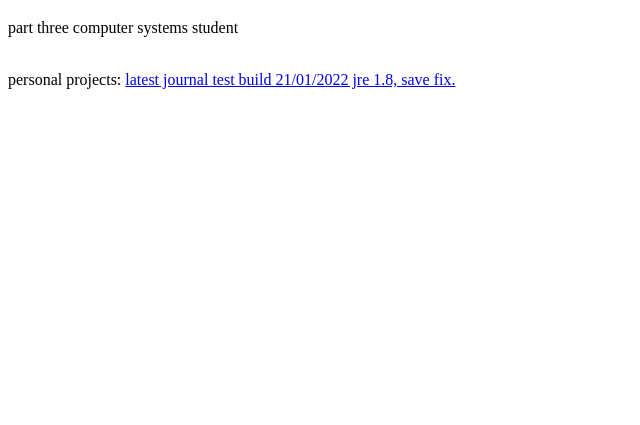
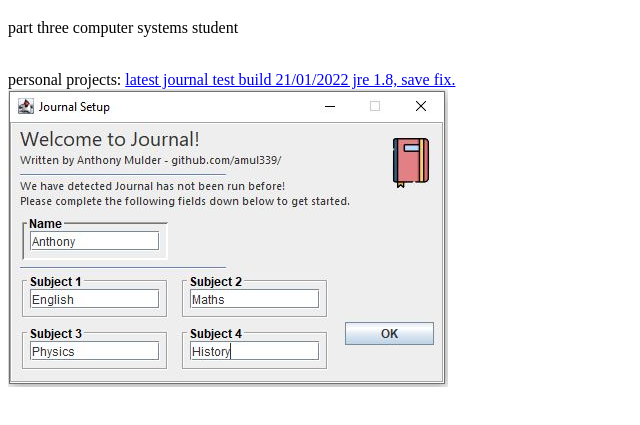
Before and after one commit to amul339/amul339.github.io, a plain HTML site: page index.html in a window 1280 px wide. Shown: the part 61-486 px from the top of the page, without its empty margins (0-640 px from the left). Drawn offline with Linux system fonts and the light colour scheme.

Commit message:
first image live (I think)

```diff
--- a/index.html
+++ b/index.html
@@ -7,5 +7,7 @@
 personal projects:
 <a href="https://github.com/amul339/amul339.github.io/raw/main/builds/Journal_v0.1_save_fixed.jar">latest journal test build 21/01/2022 jre 1.8, save fix.</a>
 <br>
+<img src="docs/assets/demoimg1.jpg" alt="Image description"
+<br>
 </body>
 </html>
```
